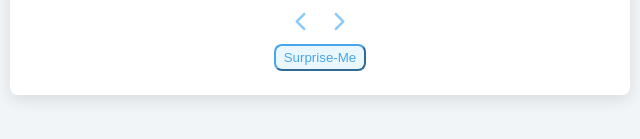
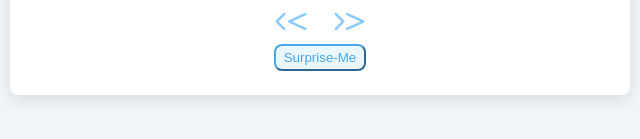
Before and after one commit to codebrakerk/reviews, a plain HTML site: page index.html in a window 1280 px wide. Shown: the part 585-724 px from the top of the page, 320-960 px from the left. Drawn offline with nearby package versions, Linux system fonts and the light colour scheme.

Commit message:
Update index.html

```diff
--- a/index.html
+++ b/index.html
@@ -32,10 +32,10 @@ Lorem ipsum dolor sit amet consectetur adipisicing elit. Iusto
         </p>
         <div class="button-container">
           <button class="prev-btn">
-            <i class="fas fa-chevron-left"></i>
+            <i class="fas fa-chevron-left">&lt;</i>
           </button>
           <button class="next-btn">
-            <i class="fas fa-chevron-right"></i>
+            <i class="fas fa-chevron-right">&gt;</i>
           </button>
 
 
```
